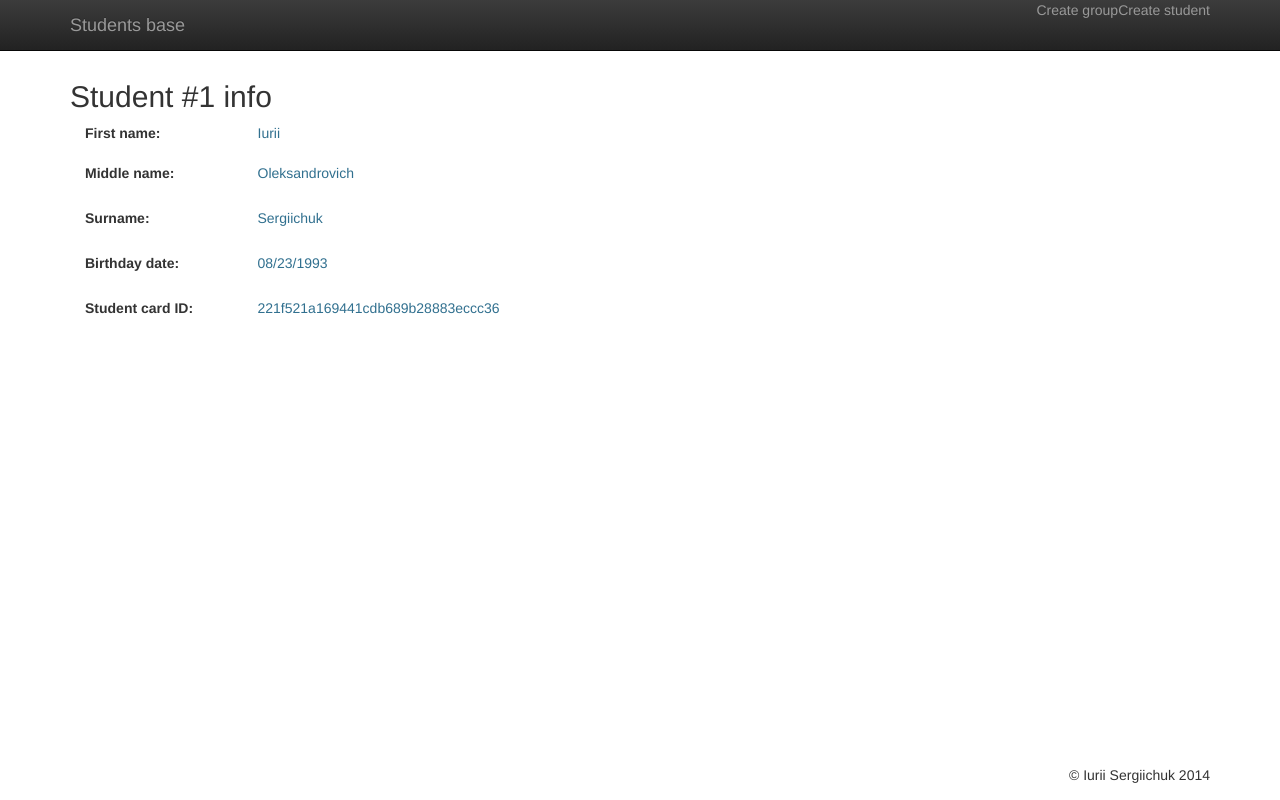
After one commit to xSAVIKx/DjangoTest, a Django app: page /students/student/1/ in a window 1280 px wide. The commit adds this page. Run offline with Django 3.2, Linux system fonts and the light colour scheme; data comes from the database, SQL or seed files in the repository; some libraries are stand-ins or nearby versions.

Commit message:
misc url update. added detail and create view for student
updated detail group detail view
added student create form

```diff
--- a/DjangoTest/settings.py
+++ b/DjangoTest/settings.py
@@ -37,6 +37,7 @@ INSTALLED_APPS = (
     'django.contrib.sessions',
     'django.contrib.messages',
     'django.contrib.staticfiles',
+    'widget_tweaks',
     'students',
 )
 
--- a/requirements.txt
+++ b/requirements.txt
@@ -1,3 +1,4 @@
 Django==1.7.1
 wsgiref==0.1.2
 django-uuidfield==0.5.0
+django-widget-tweaks==1.3
--- /dev/null
+++ b/students/forms.py
@@ -0,0 +1,16 @@
+from django import forms
+from django.forms.widgets import DateInput
+
+from students.models import Student
+
+
+__author__ = 'iurii'
+
+
+class StudentForm(forms.ModelForm):
+    class Meta:
+        model = Student
+        exclude = ['student_card_id']
+        widgets = {
+            'birthday_date': DateInput(attrs={'class': 'datepicker', 'type': 'date'})
+        }
--- a/students/models.py
+++ b/students/models.py
@@ -19,7 +19,7 @@ class Student(models.Model):
         return "%s %s. ID=%s" % (str(self.first_name), str(self.surname), str(self.student_card_id))
 
     def get_absolute_url(self):
-        return reverse('student_detail', kwargs={'student_card_id': str(self.student_card_id)})
+        return reverse('student_detail', kwargs={'student_id': str(self.id)})
 
     class Meta:
         ordering = ['surname', 'first_name']
--- a/students/url/student.py
+++ b/students/url/student.py
@@ -5,10 +5,10 @@ from students.views import StudentCreateView, StudentDetailView, StudentUpdateVi
 
 urlpatterns = patterns('',
                        url('^new/$', StudentCreateView.as_view(), name="create_student"),
-                       url('^(?P<student_card_id>[0-9a-fA-F]{32})/$', StudentDetailView.as_view(),
+                       url('^(?P<student_id>\d+)/$', StudentDetailView.as_view(),
                            name="student_detail"),
-                       url('^update/(?P<student_card_id>[0-9a-fA-F]{32})/$', StudentUpdateView.as_view(),
+                       url('^update/(?P<student_id>\d+)/$', StudentUpdateView.as_view(),
                            name="update_student"),
-                       url('^delete/(?P<student_card_id>[0-9a-fA-F]{32})/$', StudentDeleteView.as_view(),
+                       url('^delete/(?P<student_id>\d+)/$', StudentDeleteView.as_view(),
                            name="delete_student"),
 )
--- a/students/views.py
+++ b/students/views.py
@@ -1,8 +1,15 @@
 # Create your views here.
+from django.contrib import messages
+
+from django.contrib.messages.views import SuccessMessageMixin
+from django.core.urlresolvers import reverse
+
 from django.views.generic import CreateView
 from django.views.generic.base import TemplateView
 from django.views.generic.detail import DetailView
 from django.views.generic.edit import UpdateView, DeleteView
+
+from students.forms import StudentForm
 
 from students.models import Group, Student
 
@@ -25,8 +32,26 @@ class IndexView(TemplateView):
         return groups_information_list
 
 
-class StudentCreateView(CreateView):
-    pass
+class StudentCreateView(SuccessMessageMixin, CreateView):
+    model = Student
+    form_class = StudentForm
+    template_name = 'students/student/create.html'
+    success_url = 'student_detail'
+    success_message = "Student %s successfully added."
+    pk_url_kwarg = 'student_id'
+
+    def get_success_message(self, cleaned_data):
+        return self.success_message % cleaned_data['surname']
+
+    def get_success_url(self):
+        return reverse(self.success_url, kwargs={self.pk_url_kwarg: str(self.object.id)})
+
+    def form_invalid(self, form):
+        response = super(StudentCreateView, self).form_invalid(form)
+        for error in form.errors:
+            error_message = form.errors[error][0]
+            messages.error(self.request, "%s %s" % (error.title(), error_message))
+        return response
 
 
 class StudentUpdateView(UpdateView):
@@ -38,7 +63,10 @@ class StudentDeleteView(DeleteView):
 
 
 class StudentDetailView(DetailView):
-    pass
+    http_method_names = ['get', 'head']
+    model = Student
+    template_name = 'students/student/detail.html'
+    pk_url_kwarg = 'student_id'
 
 
 class GroupCreateView(CreateView):
@@ -56,7 +84,7 @@ class GroupDeleteView(DeleteView):
 class GroupDetailView(DetailView):
     http_method_names = ['get', 'head']
     model = Group
-    template_name = 'students/group.html'
+    template_name = 'students/group/detail.html'
     pk_url_kwarg = 'group_id'
 
     def get_context_data(self, **kwargs):
--- a/templates/students/parts/header.html
+++ b/templates/students/parts/header.html
@@ -8,7 +8,7 @@
                 <span class="icon-bar"></span>
                 <span class="icon-bar"></span>
             </button>
-            <a class="navbar-brand" href="#">Students base</a>
+            <a class="navbar-brand" href="{% url 'index' %}">Students base</a>
         </div>
         <div class="navbar-collapse collapse">
             <a class="navbar-link navbar-right" href="{% url 'create_student' %}">Create student</a>
--- /dev/null
+++ b/templates/students/student/detail.html
@@ -0,0 +1,51 @@
+{% extends 'students/base.html' %}
+{% load staticfiles %}
+{% block title %}Student info{% endblock %}
+{% block container %}
+    <div class="container">
+        <h2>Student #{{ student.id }} info</h2>
+
+        <div class="form-horizontal">
+            <div class="form-group">
+                <div class="col-xs-10 col-sm-10 col-md-10 col-lg-8 ">
+                    <label class="col-sm-3" control-label>First name:</label>
+
+                    <span class="text-info">{{ student.first_name|capfirst }}</span>
+                </div>
+            </div>
+
+            <div class="form-group">
+                <div class="col-xs-10 col-sm-10 col-md-10 col-lg-8 ">
+                    <label class="col-sm-3" control-label>Middle name:</label>
+
+                    <p class="text-info">{{ student.middle_name|capfirst }}</p>
+                </div>
+            </div>
+
+            <div class="form-group">
+                <div class="col-xs-10 col-sm-10 col-md-10 col-lg-8 ">
+                    <label class="col-sm-3" control-label>Surname:</label>
+
+                    <p class="text-info">{{ student.surname|capfirst }}</p>
+                </div>
+            </div>
+            <div class="form-group">
+                <div class="col-xs-10 col-sm-10 col-md-10 col-lg-8 ">
+                    <label class="col-sm-3" control-label>Birthday date:</label>
+
+                    <p class="text-info">{{ student.birthday_date|date:"SHORT_DATE_FORMAT" }}</p>
+                </div>
+            </div>
+
+            <div class="form-group">
+                <div class="col-xs-10 col-sm-10 col-md-10 col-lg-8 ">
+                    <label class="col-sm-3" control-label>Student card ID:</label>
+
+                    <p class="text-info">{{ student.student_card_id }}</p>
+                </div>
+            </div>
+        </div>
+    </div>
+{% endblock %}
+{% block script %}
+{% endblock %}
```
Also changed, not shown: templates/students/group/detail.html (renamed from templates/students/group.html, +7 -1 lines), templates/students/parts/form_snippet.html (added, +20 -0 lines), templates/students/student/create.html (added, +19 -0 lines).
